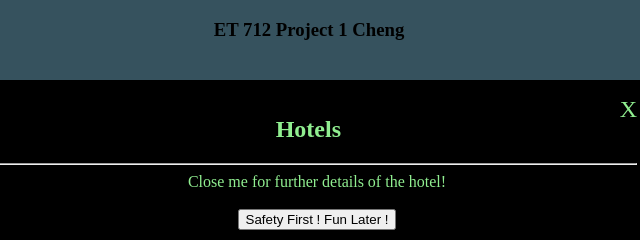
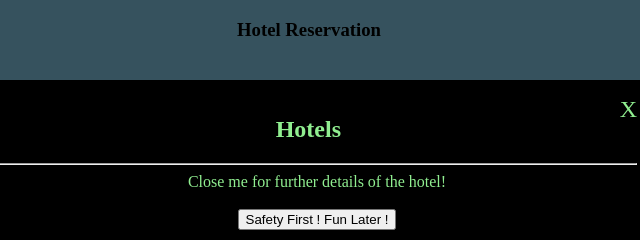
Before and after one commit to FelixKaCheng/Hotel_Reservation_Project_Cheng, a plain HTML site: page index.html in a window 1280 px wide. Shown: the top 240 px of the page, 331-971 px from the left. Drawn offline with Linux system fonts and the light colour scheme.

Commit message:
Changed name to index

```diff
--- a/2ndProject1.html
+++ b/index.html
@@ -3,11 +3,11 @@
   <head>
     <meta charset="utf-8">
     <link href="2ndProject1.css" type= "text/css" rel="stylesheet"/>
-    <title> ET712 Project1 Cheng</title>
+    <title> Hotel Reservation</title>
   </head>
   <body>
 <header>
-  <h3>ET 712 Project 1 Cheng</h3>
+  <h3>Hotel Reservation</h3>
 </header>
 <div>
 <div id="hotel1" style=" background-image: url(img/Royalton.jpg);
```
